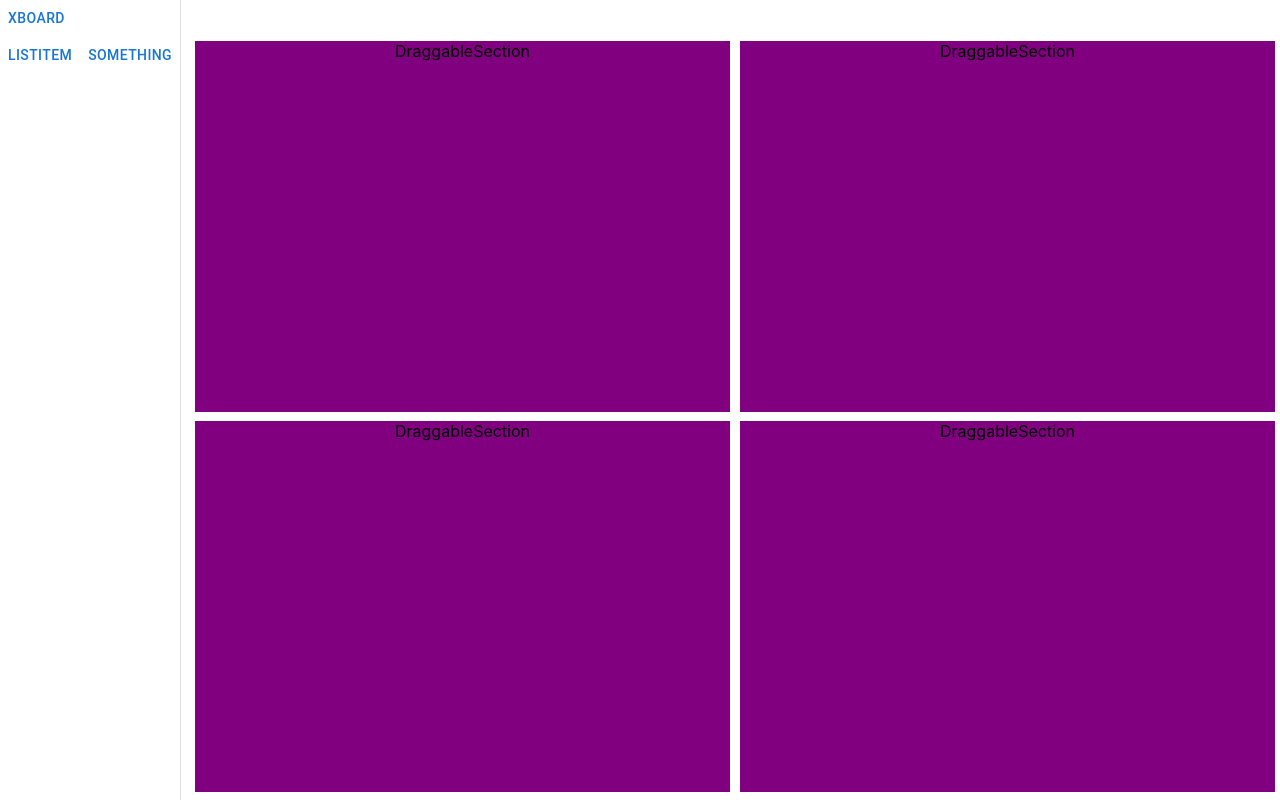
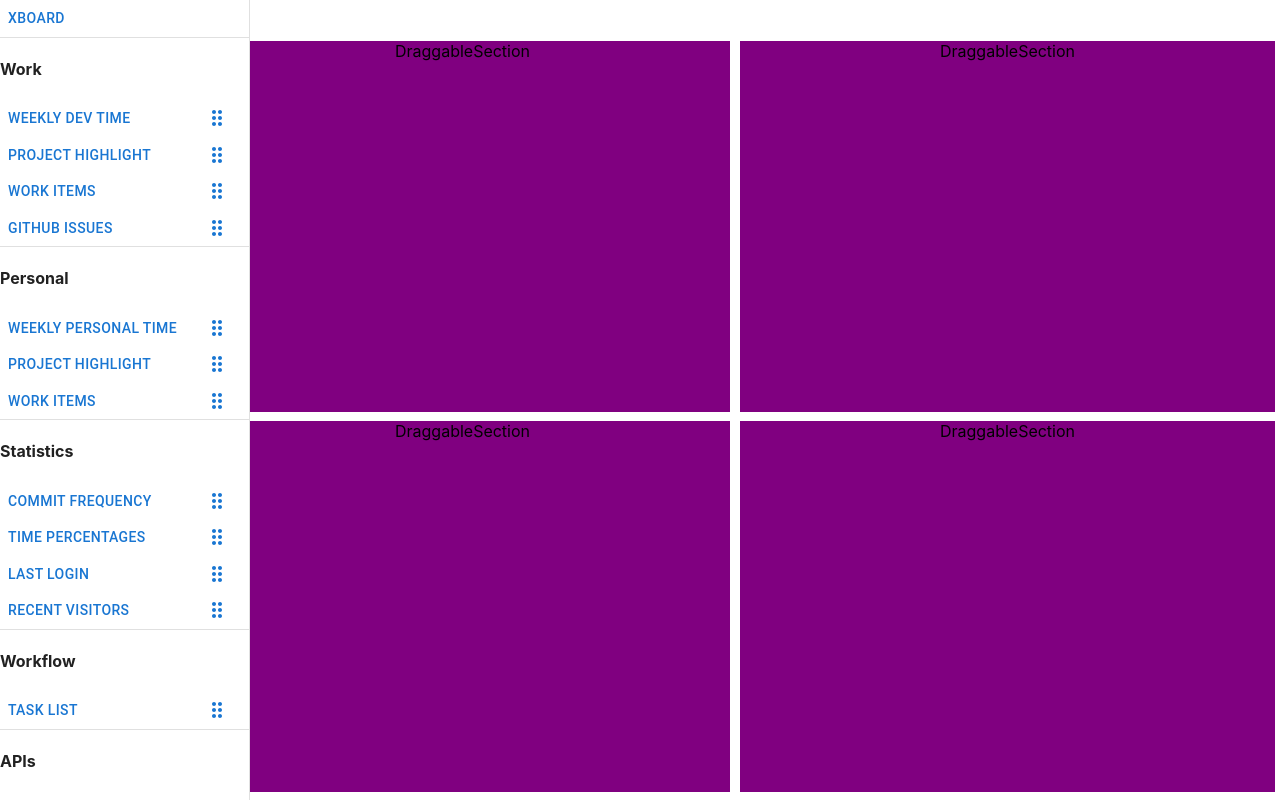
Before and after one commit to GBlackwell1/__board, a React (Create React App) app: page / in a window 1280 px wide. Both pictures are taken after a click on the button "__BOARD". Built offline with nearby package versions, Linux system fonts and the light colour scheme.

Commit message:
filters for differtent ListItems added

```diff
--- a/package.json
+++ b/package.json
@@ -5,7 +5,8 @@
   "dependencies": {
     "@emotion/react": "^11.14.0",
     "@emotion/styled": "^11.14.0",
-    "@mui/material": "^5.16.12",
+    "@mui/icons-material": "^6.3.1",
+    "@mui/material": "^5.16.14",
     "@reduxjs/toolkit": "^2.5.0",
     "@testing-library/jest-dom": "^5.16.5",
     "@testing-library/react": "^13.4.0",
--- a/src/App.css
+++ b/src/App.css
@@ -21,3 +21,8 @@
   width: 49%;
   margin:0.3rem;
 }
+
+.DraggableListItemParent {
+  display: flex;
+  justify-content: space-between;
+}
--- a/src/components/DropSection.tsx
+++ b/src/components/DropSection.tsx
@@ -1,4 +1,4 @@
-import React, { useState, useRef } from 'react';
+import React, { useState } from 'react';
 import { useSelector } from 'react-redux';
 import "../App.css";
 import { RootState } from '../redux/reduxTypes';
--- a/src/components/UI.tsx
+++ b/src/components/UI.tsx
@@ -1,19 +1,26 @@
 import React, {useState } from 'react';
-import { Drawer, Button } from "@mui/material";
+import { Drawer, Button, Divider } from "@mui/material";
 import ListItem from '../widgets/ListItem';
+import ListItems from '../data/ListItems.json';
 
 type UIProps = {openFunc: (open: boolean) => void;};
 
 const UI: React.FC<UIProps> = ({ openFunc }) => {
   const [open, setOpen] = useState<boolean>(false);
-  // TODO: Make a list of all the elements in the board
+  const WorkItems = ListItems.filter(listItem => listItem.ListItemSection.toLowerCase() === 'work');
+  const PersonalItems = ListItems.filter(listItem => listItem.ListItemSection.toLowerCase() === 'personal');
+  const StatisticsItems = ListItems.filter(listItem => listItem.ListItemSection.toLowerCase() === 'statistics');
+  const WorkflowItems = ListItems.filter(listItem => listItem.ListItemSection.toLowerCase() === 'workflow');
+  const APIItems = ListItems.filter(listItem => listItem.ListItemSection.toLowerCase() === 'apis');
+
+
+
   // TODO: Make sure the drawer opening is cohesive with the logo __board
-  // TODO: Make sure individual elements support click and drag to additional elevations
-  // TODO: Partition UI
   function UIOpen(open: boolean) {
     setOpen(open);
     openFunc(open);
   }
+
   return (
     <div>
       <Button onClick={() => UIOpen(true)} >
@@ -28,7 +35,66 @@ const UI: React.FC<UIProps> = ({ openFunc }) => {
               XBOARD
             </Button>
           </div>
-        <ListItem ListItemName='PLACEHOLDER'/>
+          {/* WORK SECTION */}
+          <Divider />
+          <h4>Work</h4>
+          {
+            WorkItems.map(listItem =>
+              <ListItem
+                ListItemName={listItem.ListItemName}
+                ListItemDescription={listItem.ListItemDescription}
+                ListItemSection={listItem.ListItemSection}
+              />
+            )
+          }
+          {/* PERSONAL SECTION */}
+          <Divider />
+          <h4>Personal</h4>
+          {
+            PersonalItems.map(listItem =>
+              <ListItem
+                ListItemName={listItem.ListItemName}
+                ListItemDescription={listItem.ListItemDescription}
+                ListItemSection={listItem.ListItemSection}
+              />
+            )
+          }
+          {/* STATISTICS SECTION */}
+          <Divider />
+          <h4>Statistics</h4>
+          {
+            StatisticsItems.map(listItem =>
+              <ListItem
+                ListItemName={listItem.ListItemName}
+                ListItemDescription={listItem.ListItemDescription}
+                ListItemSection={listItem.ListItemSection}
+              />
+            )
+          }
+          {/* WORKFLOW SECTION */}
+          <Divider />
+          <h4>Workflow</h4>
+          {
+            WorkflowItems.map(listItem =>
+              <ListItem
+                ListItemName={listItem.ListItemName}
+                ListItemDescription={listItem.ListItemDescription}
+                ListItemSection={listItem.ListItemSection}
+              />
+            )
+          }
+          {/* APIS SECTION */}
+          <Divider />
+          <h4>APIs</h4>
+          {
+            APIItems.map(listItem =>
+              <ListItem
+                ListItemName={listItem.ListItemName}
+                ListItemDescription={listItem.ListItemDescription}
+                ListItemSection={listItem.ListItemSection}
+              />
+            )
+          }
       </Drawer>
     </div>
   );
--- a/src/widgets/ListItem.tsx
+++ b/src/widgets/ListItem.tsx
@@ -1,9 +1,15 @@
 import React, {useRef} from 'react';
-import {Button, Tooltip} from '@mui/material';
+import {Button, Tooltip } from '@mui/material';
 import { useDispatch } from 'react-redux';
-// FIXME: Rapid and errative dragging causes the item to be lost
-type Props = { ListItemName: string; };
-const ListItem: React.FC<Props> = ({ListItemName}) => {
+import DragIndicatorOutlinedIcon from '@mui/icons-material/DragIndicatorOutlined';
+import '../App.css';
+
+type Props = {
+    ListItemName: string;
+    ListItemDescription: string;
+    ListItemSection: string; // Unsure if required at this level
+ };
+const ListItem: React.FC<Props> = ({ListItemDescription, ListItemName, ListItemSection}) => {
     let dragItemRef = useRef<HTMLElement | null>(null);
     const dispatch = useDispatch();
 
@@ -18,14 +24,15 @@ const ListItem: React.FC<Props> = ({ListItemName}) => {
 
     // TODO: Do some animation that shows dragability to spots on the board
     return (
-        <div id={`${ListItemName}-parent`}>
-            <Tooltip title="List Item" placement='right'>
-                <Button>ListItem</Button>
+        <div className="DraggableListItemParent">
+            <Button>{ListItemName}</Button>
+            <Tooltip title={ListItemDescription} placement='right'>
+                <Button id={`${ListItemName}-draggable`}
+                    onPointerDown={setClickedItem}>
+                    <DragIndicatorOutlinedIcon />
+                </Button>
             </Tooltip>
-            <Button id={`${ListItemName}-draggable`}
-                onPointerDown={setClickedItem}>
-                something
-            </Button>
+
         </div>
      );
 };
```
Also changed, not shown: 1 other file (tests, documents, lock files or other folders).
